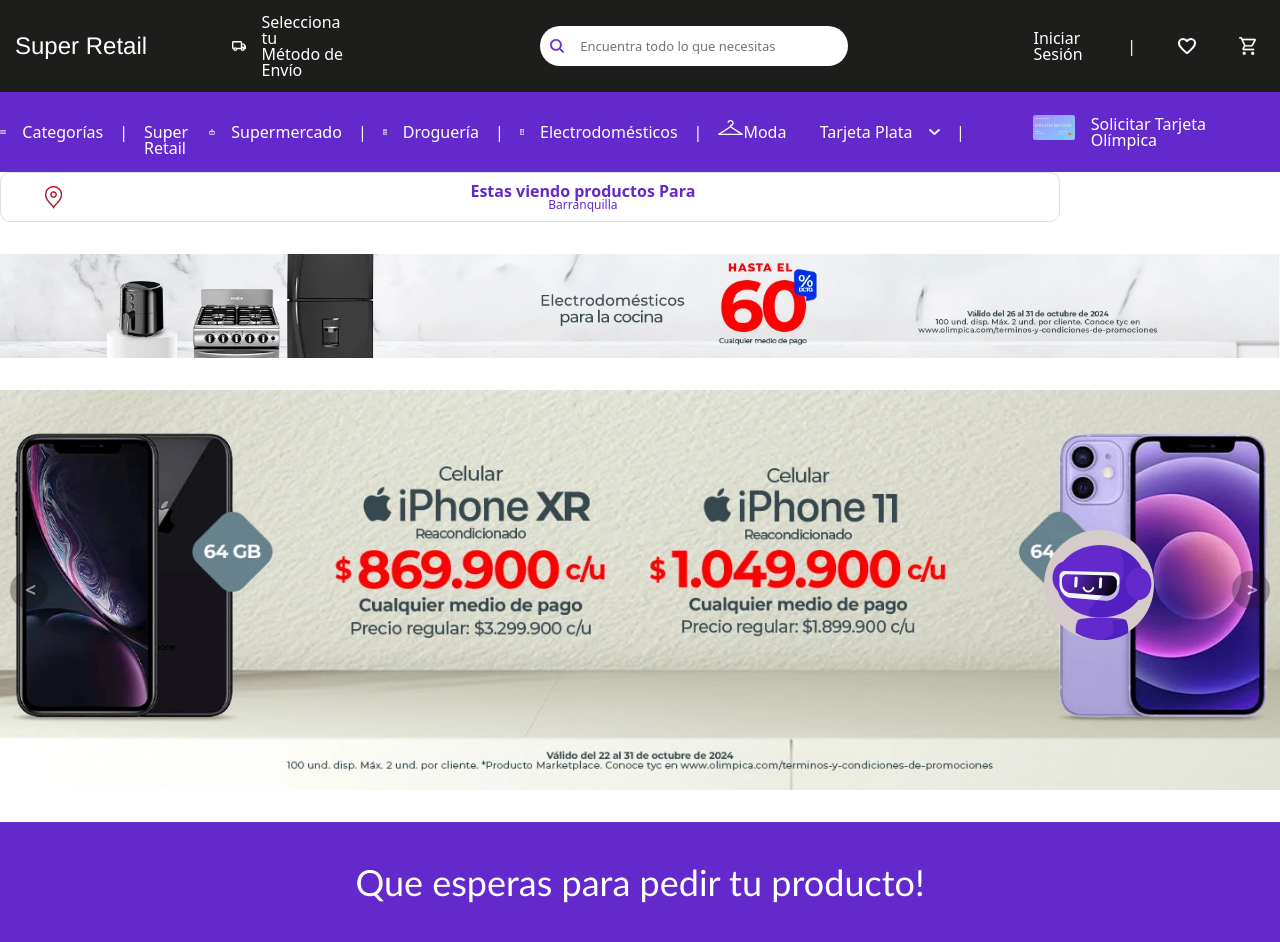
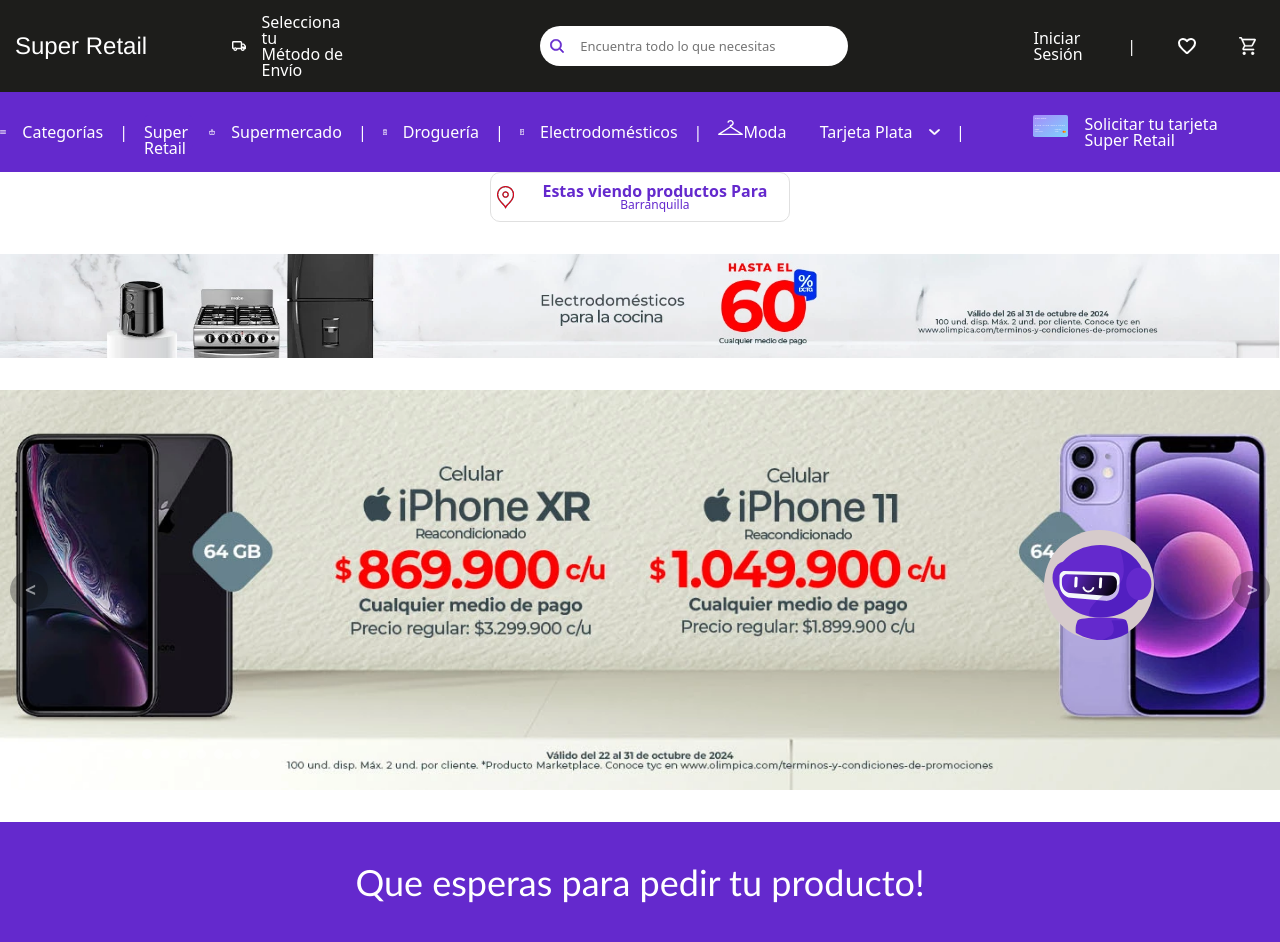
Before and after one commit to diegosantillan-coder/poc-recomendador-bcolombia, an Angular app: page /olimpica in a window 1280 px wide. Shown: the top 942 px of the page. Built offline with nearby package versions, Linux system fonts and the light colour scheme.

Commit message:
feat: cambiar marca blanca

```diff
--- a/src/app/components/olimpica/home-olimpica/home-olimpica.component.scss
+++ b/src/app/components/olimpica/home-olimpica/home-olimpica.component.scss
@@ -57,8 +57,8 @@
 
 	@include from($laptop) {
 		&__location {
-			margin: 0;
-			padding-right: 220px;
+			display: flex;
+			margin: auto;
 		}
 
 		&__kitchen-desktop {
--- a/src/app/ui/molecules/m-navbar-olimpica/m-navbar-olimpica.component.html
+++ b/src/app/ui/molecules/m-navbar-olimpica/m-navbar-olimpica.component.html
@@ -41,7 +41,7 @@
 			<div class="m-navbar-olimpica__credit-card">
 				<a-logo [src]="'images/credit-card.svg'"></a-logo>
 			</div>
-			Solicitar Tarjeta Olímpica
+			Solicitar tu tarjeta Super Retail
 		</div>
 	</div>
 </div>
--- a/src/index.html
+++ b/src/index.html
@@ -2,7 +2,7 @@
 <html lang="en">
 <head>
   <meta charset="utf-8">
-  <title>POC Olimpica</title>
+  <title>POC Super Retail</title>
   <base href="/">
   <meta name="viewport" content="width=device-width, initial-scale=1">
   <link rel="icon" type="image/x-icon" href="olimpia.ico">
```
